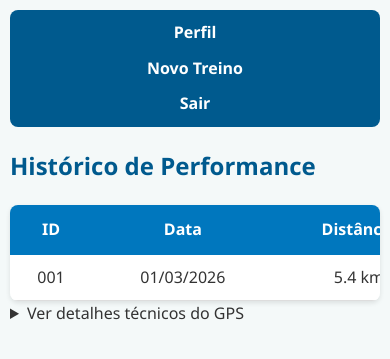
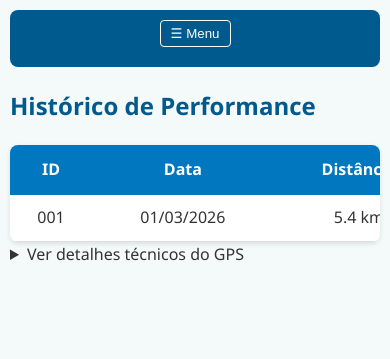
Before and after one commit to nikkyjuly/ROUTH2O, a PHP site: page /relatorios.html in a window 390 px wide. Shown: the top 359 px of the page. Run offline with PHP 8.4, Linux system fonts and the light colour scheme.

Commit message:
novas alterações

```diff
--- a/login.html
+++ b/login.html
@@ -32,5 +32,6 @@
             </div>
         </section>
     </main>
+    <script src="script.js"></script>
 </body>
 </html>
--- a/relatorios.html
+++ b/relatorios.html
@@ -8,12 +8,17 @@
 </head>
 <body class="corpo-pagina">
     <nav class="menu-navegacao">
-        <ul class="lista-navegacao">
-            <li><a href="perfil.html" class="item-menu">Perfil</a></li>
-            <li><a href="treino.html" class="item-menu">Novo Treino</a></li>
-            <li><a href="login.html" class="item-menu">Sair</a></li>
-        </ul>
-    </nav>
+    <button id="btn-menu" class="botao-menu-mobile">☰ Menu</button>
+
+    <ul class="lista-navegacao" id="menu-lista">
+        <li><a href="perfil.html" class="item-menu">Perfil</a></li>
+        <li><a href="treino.html" class="item-menu">Treino</a></li>
+        <li><a href="relatorios.html" class="item-menu">Relatórios</a></li>
+        <li><a href="login.html" class="item-menu">Sair</a></li>
+    </ul>
+</nav>
+
+<script src="script.js"></script>
 
     <main class="container-relatorios">
         <h2 class="titulo-secao">Histórico de Performance</h2>
--- /dev/null
+++ b/script.js
@@ -0,0 +1,9 @@
+// Seleciona o botão e a lista de links
+const botao = document.getElementById('btn-menu');
+const lista = document.getElementById('menu-lista');
+
+// Adiciona o evento de clique
+botao.addEventListener('click', function() {
+    lista.classList.toggle('menu-ativo');
+    console.log("Interação de menu executada com sucesso!");
+});
--- a/style.css
+++ b/style.css
@@ -279,3 +279,31 @@ button:hover, .botao-primario:hover, .botao-sucesso:hover, .botao-perigo:hover {
         grid-column: 1 / -1;
     }
 }
+/* Esconde o botão no computador, ele só aparece no celular */
+#btn-menu {
+    display: none;
+    background: none;
+    border: 1px solid white;
+    color: white;
+    padding: 5px 10px;
+    cursor: pointer;
+    border-radius: 4px;
+}
+
+@media screen and (max-width: 767px) {
+    #btn-menu {
+        display: block; /* Mostra o botão no celular */
+        margin: 0 auto 10px;
+    }
+
+    .lista-navegacao {
+        display: none; /* Esconde a lista por padrão no celular */
+        flex-direction: column;
+        text-align: center;
+    }
+
+    /* Classe que o JavaScript vai "ligar" */
+    .lista-navegacao.menu-ativo {
+        display: flex;
+    }
+}
```
Also changed, not shown: perfil.html (+11 -6 lines), resumo_js.md (added).
